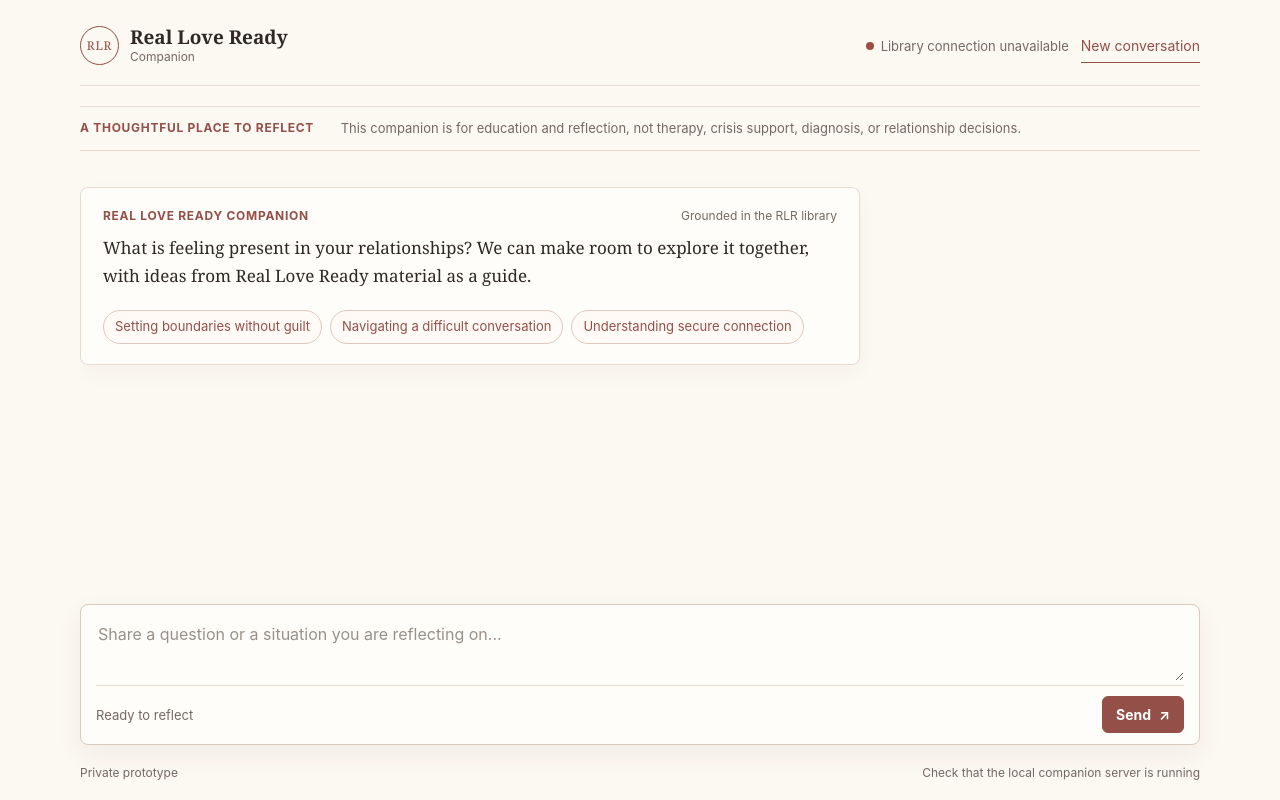
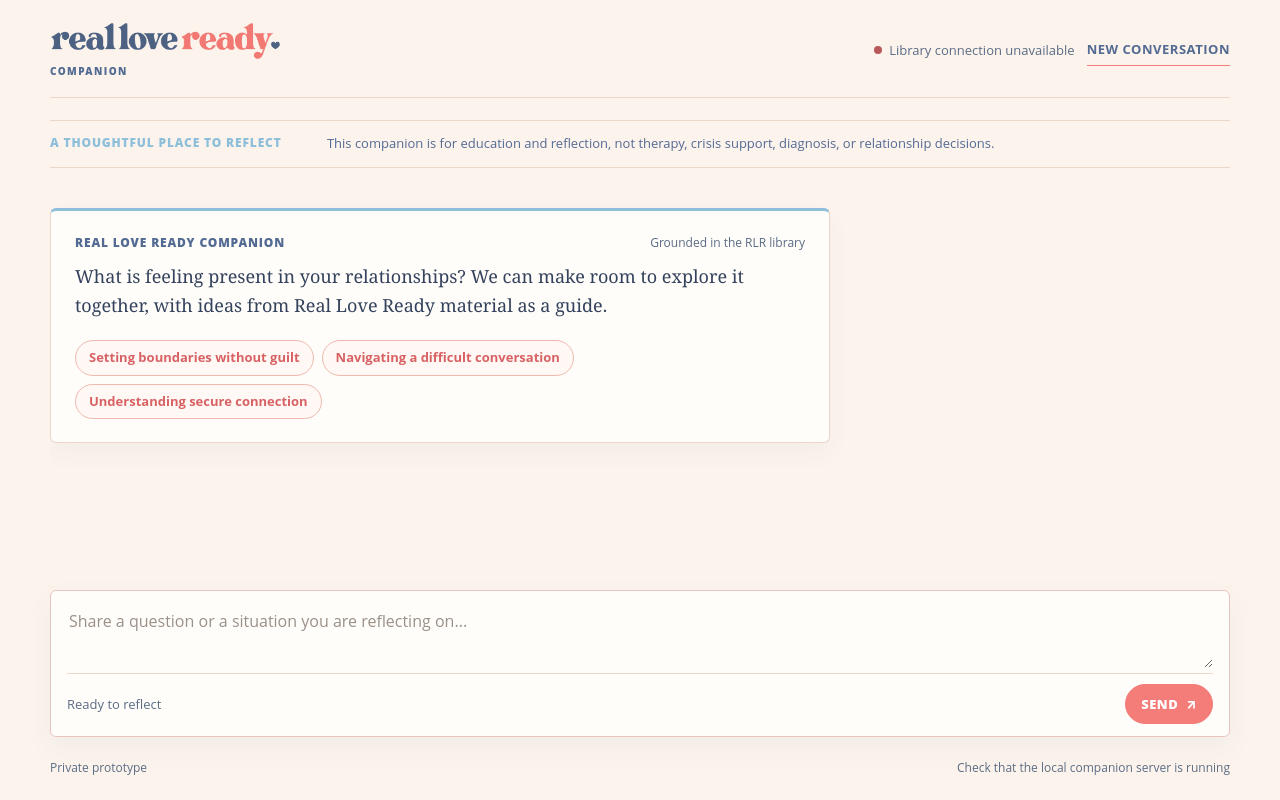
Before and after one commit to Scott1/RLRAI, a website: page src/web/public/index.html in a window 1280 px wide. Drawn offline with Linux system fonts and the light colour scheme; no server answers.

Commit message:
Align web companion with Real Love Ready branding

```diff
--- a/src/web/public/index.html
+++ b/src/web/public/index.html
@@ -11,11 +11,8 @@
     <main class="app-shell">
       <header class="topbar">
         <a class="brand" href="/" aria-label="Real Love Ready Companion home">
-          <span class="brand-mark" aria-hidden="true">RLR</span>
-          <span>
-            <strong>Real Love Ready</strong>
-            <span>Companion</span>
-          </span>
+          <img class="brand-logo" src="/assets/real-love-ready-logo.webp" alt="Real Love Ready">
+          <span class="brand-product">Companion</span>
         </a>
         <div class="topbar-actions">
           <div id="connectionStatus" class="connection-status" role="status" aria-live="polite">
--- a/src/web/public/styles.css
+++ b/src/web/public/styles.css
@@ -1,17 +1,19 @@
 :root {
   color-scheme: light;
-  --canvas: #fcf8f2;
-  --paper: #fffdfa;
-  --ink: #302824;
-  --muted: #756961;
-  --line: #e7dbcf;
-  --rose: #bd776c;
-  --rose-dark: #934f48;
-  --rose-soft: #f7e4dc;
+  --canvas: #fbf3ec;
+  --paper: #fffdf9;
+  --ink: #34425d;
+  --muted: #5b6c86;
+  --line: #ead7ca;
+  --rose: #f47d79;
+  --rose-dark: #d86164;
+  --rose-soft: #fde6df;
+  --navy: #536a93;
+  --sky: #8ebfda;
   --sage: #71877a;
   --sage-soft: #e3ede7;
   --clay: #d8a585;
-  --error: #9d4e45;
+  --error: #b9575b;
 }
 
 * { box-sizing: border-box; }
@@ -24,7 +26,7 @@ body {
   margin: 0;
   background: var(--canvas);
   color: var(--ink);
-  font-family: Inter, ui-sans-serif, system-ui, -apple-system, BlinkMacSystemFont, "Segoe UI", sans-serif;
+  font-family: "Open Sans", Inter, ui-sans-serif, system-ui, -apple-system, BlinkMacSystemFont, "Segoe UI", sans-serif;
   font-size: 16px;
 }
 
@@ -46,13 +48,13 @@ p { margin: 0; }
 }
 
 .app-shell {
-  width: min(100% - 40px, 1120px);
+  width: min(100% - 48px, 1180px);
   min-height: 100vh;
   margin: 0 auto;
   display: grid;
   grid-template-rows: auto auto minmax(360px, 1fr) auto auto;
-  gap: 20px;
-  padding: 26px 0 20px;
+  gap: 22px;
+  padding: 20px 0 24px;
 }
 
 .topbar {
@@ -60,27 +62,14 @@ p { margin: 0; }
   align-items: center;
   justify-content: space-between;
   gap: 20px;
-  padding-bottom: 20px;
+  min-height: 78px;
+  padding-bottom: 18px;
   border-bottom: 1px solid var(--line);
 }
 
-.brand { display: inline-flex; align-items: center; gap: 11px; color: var(--ink); text-decoration: none; }
-.brand-mark {
-  width: 39px;
-  height: 39px;
-  display: grid;
-  place-items: center;
-  flex: 0 0 auto;
-  border: 1px solid var(--rose-dark);
-  border-radius: 50%;
-  color: var(--rose-dark);
-  font-family: Georgia, "Times New Roman", serif;
-  font-size: 12px;
-  letter-spacing: 0.06em;
-}
-.brand strong, .brand span span { display: block; }
-.brand strong { font-family: Georgia, "Times New Roman", serif; font-size: 19px; font-weight: 600; line-height: 1.05; }
-.brand span span { margin-top: 3px; color: var(--muted); font-size: 12px; line-height: 1; }
+.brand { display: inline-flex; flex-direction: column; align-items: flex-start; gap: 3px; color: var(--ink); text-decoration: none; }
+.brand-logo { display: block; width: 232px; height: auto; }
+.brand-product { color: var(--navy); font-size: 10px; font-weight: 800; letter-spacing: 0.14em; text-transform: uppercase; }
 
 .topbar-actions, .connection-status, .composer-footer, .message-heading, .message-actions { display: flex; align-items: center; }
 .topbar-actions { gap: 12px; }
@@ -90,40 +79,41 @@ p { margin: 0; }
 .connection-status.offline .status-dot { background: var(--error); }
 
 .quiet-button, .suggestion, .copy-button, .retry-button { border: 0; background: transparent; color: inherit; }
-.quiet-button { padding: 8px 0; border-bottom: 1px solid var(--rose-dark); color: var(--rose-dark); font-size: 14px; }
-.quiet-button:hover { color: var(--ink); border-color: var(--ink); }
+.quiet-button { padding: 7px 0; border-bottom: 1px solid var(--rose); color: var(--navy); font-size: 13px; font-weight: 700; letter-spacing: 0.04em; text-transform: uppercase; }
+.quiet-button:hover { color: var(--rose-dark); border-color: var(--rose-dark); }
 .logout-form { margin: 0; }
 
 .boundary-note {
   display: grid;
-  grid-template-columns: minmax(170px, 0.28fr) 1fr;
-  gap: 20px;
-  padding: 12px 0;
+  grid-template-columns: minmax(200px, 0.28fr) 1fr;
+  gap: 24px;
+  padding: 13px 0 14px;
   border-top: 1px solid var(--line);
   border-bottom: 1px solid var(--line);
-  color: var(--muted);
+  color: var(--navy);
   font-size: 13px;
   line-height: 1.45;
 }
-.boundary-label { color: var(--rose-dark); font-size: 12px; font-weight: 700; letter-spacing: 0.06em; text-transform: uppercase; }
+.boundary-label { color: var(--sky); font-size: 12px; font-weight: 800; letter-spacing: 0.07em; text-transform: uppercase; }
 
 .conversation { min-height: 0; }
-.messages { height: 100%; display: flex; flex-direction: column; gap: 18px; overflow: auto; padding: 16px 0 8px; scroll-behavior: smooth; }
+.messages { height: 100%; display: flex; flex-direction: column; gap: 20px; overflow: auto; padding: 18px 0 10px; scroll-behavior: smooth; }
 .message {
   width: min(780px, 100%);
-  padding: 20px 22px;
+  padding: 23px 24px;
   border: 1px solid var(--line);
-  border-radius: 8px;
+  border-radius: 6px;
   background: var(--paper);
-  box-shadow: 0 8px 22px rgba(67, 46, 34, 0.035);
+  box-shadow: 0 10px 24px rgba(83, 106, 147, 0.04);
 }
 .message.assistant { align-self: flex-start; }
-.message.user { align-self: flex-end; max-width: min(610px, 100%); border-color: #d5e2da; background: var(--sage-soft); }
+.welcome-message { border-top: 3px solid var(--sky); }
+.message.user { align-self: flex-end; max-width: min(610px, 100%); border-color: #ccdbe6; background: #edf5f8; }
 .message-heading { justify-content: space-between; gap: 16px; margin-bottom: 11px; }
-.message-label { color: var(--rose-dark); font-size: 12px; font-weight: 700; letter-spacing: 0.06em; text-transform: uppercase; }
-.user .message-label { color: #4b6859; }
+.message-label { color: var(--navy); font-size: 12px; font-weight: 800; letter-spacing: 0.07em; text-transform: uppercase; }
+.user .message-label { color: #547d91; }
 .message-context { color: var(--muted); font-size: 12px; text-align: right; }
-.message-body, .welcome-message > p, .error-message > p { font-family: Georgia, "Times New Roman", serif; font-size: 17px; line-height: 1.65; }
+.message-body, .welcome-message > p, .error-message > p { font-family: Georgia, "Times New Roman", serif; color: var(--ink); font-size: 18px; line-height: 1.62; }
 .message-body > * + * { margin-top: 16px; }
 .message-body p { white-space: pre-wrap; }
 .message-body ul { margin: 0; padding-left: 1.2em; }
@@ -131,18 +121,18 @@ p { margin: 0; }
 .user .message-body { font-family: Inter, ui-sans-serif, system-ui, sans-serif; font-size: 15px; line-height: 1.55; }
 
 .suggestions { display: flex; flex-wrap: wrap; gap: 8px; margin-top: 20px; }
-.suggestion { padding: 8px 11px; border: 1px solid #dfc8be; border-radius: 999px; background: #fffaf6; color: var(--rose-dark); font-size: 13px; line-height: 1.2; text-align: left; }
+.suggestion { padding: 9px 13px; border: 1px solid #efb9af; border-radius: 999px; background: #fff8f4; color: var(--rose-dark); font-size: 13px; font-weight: 700; line-height: 1.2; text-align: left; }
 .suggestion:hover { border-color: var(--rose-dark); background: var(--rose-soft); }
 .message-actions { justify-content: flex-end; margin-top: 16px; }
-.copy-button, .retry-button { padding: 0; color: var(--muted); font-size: 13px; text-decoration: underline; text-underline-offset: 3px; }
+.copy-button, .retry-button { padding: 0; color: var(--navy); font-size: 13px; font-weight: 700; text-decoration: underline; text-decoration-color: var(--rose); text-underline-offset: 4px; }
 .copy-button:hover, .retry-button:hover { color: var(--rose-dark); }
 
 .sources { margin-top: 18px; border-top: 1px solid var(--line); }
-.sources summary { padding: 14px 0 2px; color: var(--rose-dark); cursor: pointer; font-size: 13px; font-weight: 700; }
+.sources summary { padding: 14px 0 2px; color: var(--navy); cursor: pointer; font-size: 13px; font-weight: 800; }
 .source-list { display: grid; gap: 8px; padding: 12px 0 2px; }
-.source { display: grid; grid-template-columns: 66px 1fr; align-items: start; gap: 10px; padding: 10px; border-left: 2px solid var(--clay); background: #fdf8f3; }
+.source { display: grid; grid-template-columns: 66px 1fr; align-items: start; gap: 10px; padding: 10px; border-left: 2px solid var(--rose); background: #fff7f2; }
 .source-type { color: var(--muted); font-size: 11px; font-weight: 700; letter-spacing: 0.05em; text-transform: uppercase; }
-.source-title { color: var(--ink); font-size: 13px; line-height: 1.35; }
+.source-title { color: var(--navy); font-size: 13px; line-height: 1.35; }
 a.source-title:hover { color: var(--rose-dark); }
 
 .pending-message { width: min(360px, 100%); }
@@ -155,25 +145,26 @@ a.source-title:hover { color: var(--rose-dark); }
 .error-message .message-label { color: var(--error); }
 .retry-button { margin-top: 14px; color: var(--error); }
 
-.composer { padding: 14px 15px 11px; border: 1px solid #d8c9bd; border-radius: 8px; background: var(--paper); box-shadow: 0 10px 28px rgba(67, 46, 34, 0.06); }
+.composer { padding: 15px 16px 12px; border: 1px solid #e9c6bd; border-radius: 6px; background: var(--paper); box-shadow: 0 10px 28px rgba(83, 106, 147, 0.05); }
 textarea { width: 100%; min-height: 62px; max-height: 200px; padding: 4px 2px; border: 0; outline: 0; resize: vertical; background: transparent; color: var(--ink); line-height: 1.45; }
 textarea::placeholder { color: #9a9088; }
 .composer-footer { justify-content: space-between; gap: 16px; padding-top: 10px; border-top: 1px solid var(--line); }
 .composer-status { color: var(--muted); font-size: 13px; }
-.send-button { display: inline-flex; align-items: center; gap: 8px; padding: 9px 13px; border: 1px solid var(--rose-dark); border-radius: 6px; background: var(--rose-dark); color: #fff; font-weight: 700; font-size: 14px; }
-.send-button:hover { background: var(--ink); border-color: var(--ink); }
+.send-button { display: inline-flex; align-items: center; gap: 8px; padding: 10px 15px; border: 1px solid var(--rose); border-radius: 999px; background: var(--rose); color: #fff; font-weight: 800; font-size: 13px; letter-spacing: 0.04em; text-transform: uppercase; }
+.send-button:hover { background: var(--rose-dark); border-color: var(--rose-dark); }
 button:disabled { cursor: not-allowed; opacity: 0.55; }
 .app-footer { display: flex; justify-content: space-between; gap: 16px; color: var(--muted); font-size: 12px; }
 
 @media (max-width: 700px) {
   body { background: var(--canvas); }
-  .app-shell { width: min(100% - 24px, 1120px); grid-template-rows: auto auto minmax(330px, 1fr) auto auto; gap: 15px; padding: 16px 0; }
+  .app-shell { width: min(100% - 28px, 1120px); grid-template-rows: auto auto minmax(330px, 1fr) auto auto; gap: 15px; padding: 16px 0; }
   .topbar { align-items: flex-start; padding-bottom: 16px; }
   .topbar-actions { align-items: flex-end; flex-direction: column; gap: 8px; }
   .connection-status { font-size: 11px; }
   .boundary-note { grid-template-columns: 1fr; gap: 5px; }
   .messages { gap: 12px; padding-top: 8px; }
-  .message { padding: 17px; }
+  .brand-logo { width: 184px; }
+  .message { padding: 18px; }
   .message-heading { align-items: flex-start; flex-direction: column; gap: 4px; }
   .message-context { text-align: left; }
   .message-body, .welcome-message > p, .error-message > p { font-size: 16px; }
```
Also changed, not shown: src/web/public/assets/real-love-ready-logo.webp (added).
